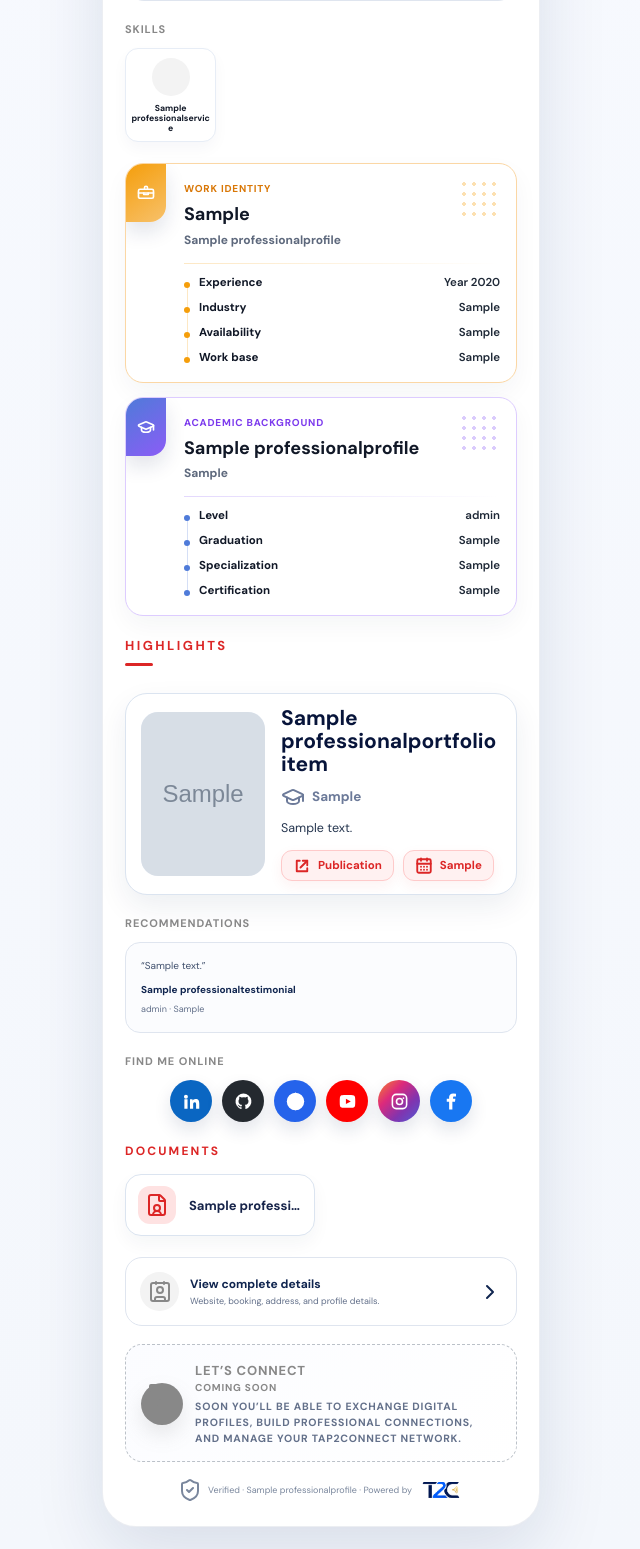
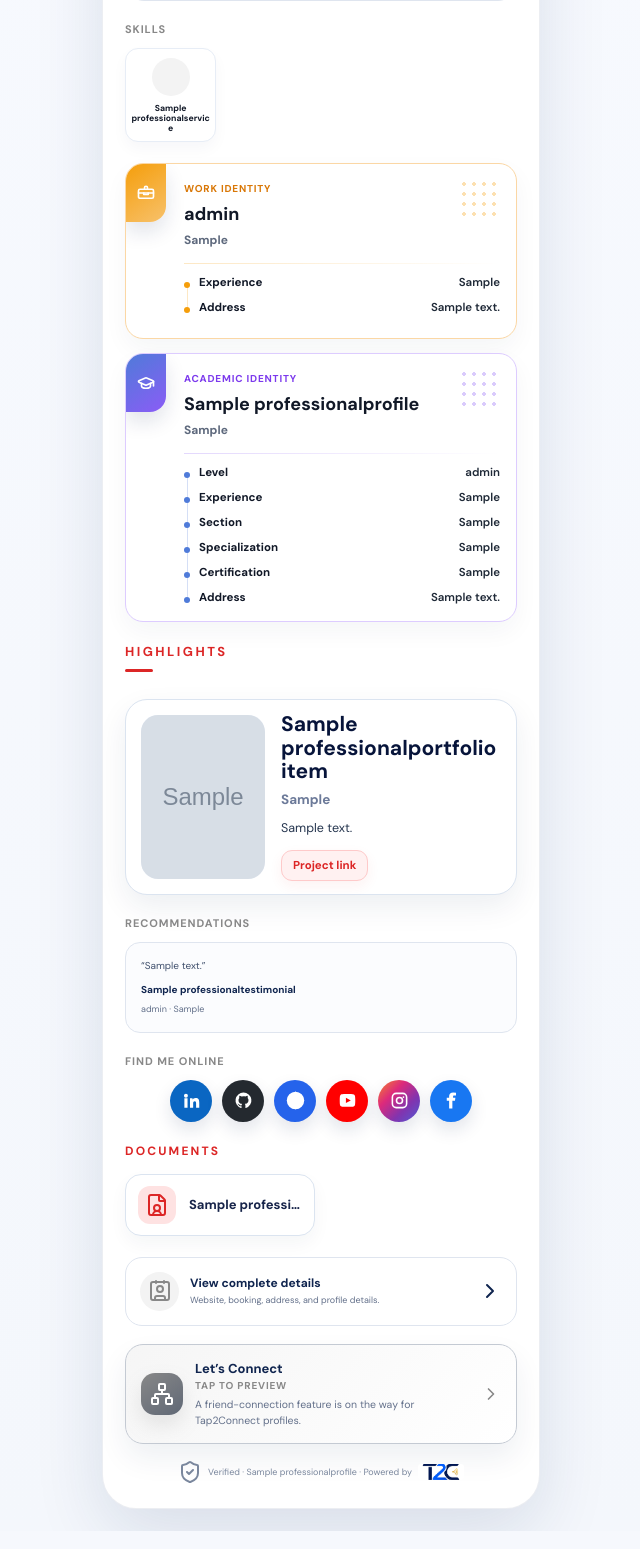
Before and after one commit to RobinDhami/Cards, a Django app: a page that uses professional_cards/templates/professional_cards/modern_identity.html in a window 1280 px wide. Shown: the part 970-2519 px from the top of the page, without its empty margins (319-959 px from the left). Run offline with Django 5.2, Linux system fonts and the light colour scheme; tables that the repository leaves empty hold one stand-in row (values such as "Sample post"); grey boxes marked "Sample" are stand-in pictures; some libraries are stand-ins or nearby versions.

Commit message:
Update professional profile identity fields

```diff
--- a/professional_cards/forms.py
+++ b/professional_cards/forms.py
@@ -84,6 +84,10 @@ class ProfessionalProfileForm(forms.ModelForm):
             'brand_name',
             'brand_tagline',
             'industry',
+            'work_role',
+            'work_organization',
+            'work_experience',
+            'work_address',
             'academic_section',
             'academic_title',
             'academic_institution',
@@ -91,6 +95,7 @@ class ProfessionalProfileForm(forms.ModelForm):
             'academic_year',
             'academic_specialization',
             'academic_certification',
+            'academic_address',
             'short_tagline',
             'about',
             'current_focus',
@@ -124,6 +129,8 @@ class ProfessionalProfileForm(forms.ModelForm):
             'about': forms.Textarea(attrs={'rows': 5}),
             'current_focus': forms.Textarea(attrs={'rows': 3}),
             'featured_interest': forms.Textarea(attrs={'rows': 3}),
+            'work_address': forms.Textarea(attrs={'rows': 2}),
+            'academic_address': forms.Textarea(attrs={'rows': 2}),
             'office_address': forms.Textarea(attrs={'rows': 3}),
             'accent_color': forms.TextInput(attrs={'type': 'color'}),
             'profession': forms.TextInput(attrs={'list': 'profession-options'}),
@@ -139,6 +146,10 @@ class ProfessionalProfileForm(forms.ModelForm):
             'brand_name': 'Brand or Business Name',
             'brand_tagline': 'Brand Tagline',
             'industry': 'Industry / Field / Course',
+            'work_role': 'Work role',
+            'work_organization': 'Work organization name',
+            'work_experience': 'Work experience',
+            'work_address': 'Work address',
             'academic_section': 'Class / Batch / Section',
             'academic_title': 'Degree / Academic Title',
             'academic_institution': 'Academic Institution',
@@ -146,6 +157,7 @@ class ProfessionalProfileForm(forms.ModelForm):
             'academic_year': 'Graduated / Study Year',
             'academic_specialization': 'Specialization',
             'academic_certification': 'Certification / Achievement',
+            'academic_address': 'Academic address',
             'short_tagline': 'Profile tagline',
             'current_focus': "What I'm working on",
             'featured_interest': 'Featured interest',
@@ -185,6 +197,11 @@ class ProfessionalProfileForm(forms.ModelForm):
         self.fields['networking_statement'].widget.attrs.update({
             'placeholder': 'Interested in connecting with educators, developers, and technology teams.',
         })
+        self.fields['work_role'].widget.attrs.update({'placeholder': 'Software Engineer, Designer, Manager'})
+        self.fields['work_organization'].widget.attrs.update({'placeholder': 'Company or organization name'})
+        self.fields['work_experience'].widget.attrs.update({'placeholder': '2 years, 6 months, Internship'})
+        self.fields['work_address'].widget.attrs.update({'placeholder': 'Office, city, or work location'})
+        self.fields['academic_address'].widget.attrs.update({'placeholder': 'Campus, city, or academic location'})
         owner = self.instance.owner if self.instance and self.instance.owner_id else None
         owner_is_profile_user = bool(owner and not owner.is_staff and not owner.is_superuser)
         if owner_is_profile_user:
--- a/professional_cards/templates/professional_cards/modern_identity.html
+++ b/professional_cards/templates/professional_cards/modern_identity.html
@@ -175,18 +175,13 @@
     .portfolio { display:grid; gap:12px; }
     .portfolio-item { min-width:0; display:grid; grid-template-columns:124px minmax(0,1fr); gap:16px; align-items:center; padding:13px 15px; border:1.5px solid #dbe4f0; border-radius:22px; background:#fff; box-shadow:0 12px 30px rgba(16,37,79,.075); transition:.18s ease; }
     .portfolio-item:hover { transform:translateY(-1px); border-color:#efb3b3; box-shadow:0 16px 34px rgba(16,37,79,.1); }
-    .portfolio-image { width:124px; height:164px; overflow:hidden; display:grid; place-items:center; border-radius:17px; color:#dc2626; background:linear-gradient(145deg,#eef6ff,#f8fbff); }
+    .portfolio-image { width:124px; height:164px; overflow:hidden; display:grid; place-items:center; border-radius:17px; color:#8a95aa; background:linear-gradient(145deg,#eef6ff,#f8fbff); font-size:11px; font-weight:800; text-transform:uppercase; letter-spacing:.08em; }
     .portfolio-image img { width:100%; height:100%; object-fit:cover; object-position:center 65%; filter:saturate(1.05) contrast(1.03); }
-    .portfolio-image i { width:40px; height:40px; stroke-width:2; }
     .portfolio-copy { min-width:0; display:flex; flex-direction:column; justify-content:center; align-self:stretch; }
     .portfolio-copy strong { display:block; color:#07143a; font-size:21px; line-height:1.1; font-weight:850; overflow-wrap:anywhere; }
     .portfolio-meta { margin-top:9px; display:flex; align-items:center; gap:7px; color:#6c7a99; font-size:13.5px; font-weight:800; line-height:1.25; overflow-wrap:anywhere; }
-    .portfolio-meta i { width:19px; height:19px; color:#8390ab; stroke-width:2.1; flex:0 0 auto; }
     .portfolio-copy p { margin:10px 0 0; color:#26364f; font-size:12.5px; line-height:1.45; overflow-wrap:anywhere; }
-    .portfolio-tags { display:flex; flex-wrap:wrap; gap:9px; margin-top:13px; }
-    .portfolio-tag { min-height:31px; display:inline-flex; align-items:center; gap:7px; padding:0 11px; border:1.5px solid #fecaca; border-radius:11px; color:#dc2626; background:#fff1f1; font-size:11.5px; font-weight:900; box-shadow:0 5px 14px rgba(220,38,38,.06); }
-    .portfolio-tag i { width:18px; height:18px; stroke-width:2.5; }
-    .portfolio-tag svg { width:18px; height:18px; stroke:currentColor; stroke-width:2.5; fill:none; stroke-linecap:round; stroke-linejoin:round; flex:0 0 auto; }
+    .portfolio-link { width:max-content; max-width:100%; margin-top:13px; display:inline-flex; align-items:center; min-height:31px; padding:0 11px; border:1.5px solid #fecaca; border-radius:11px; color:#dc2626; background:#fff1f1; font-size:11.5px; font-weight:900; box-shadow:0 5px 14px rgba(220,38,38,.06); overflow-wrap:anywhere; }
     .recommendation,.details-box { padding:15px; border:1px solid var(--line); border-radius:15px; background:#fbfcfe; }
     .recommendation + .recommendation { margin-top:9px; }
     .recommendation p { margin:0; color:#40506d; font-size:10px; line-height:1.6; }
@@ -216,11 +211,13 @@
     .details-trigger span span { display:block; margin-top:3px; color:var(--muted); font-size:9px; line-height:1.4; }
     .details-trigger > i { width:18px; height:18px; color:var(--accent); }
     .connect { width:100%; min-height:52px; margin-top:18px; display:flex; align-items:center; justify-content:center; gap:9px; border:0; border-radius:15px; color:#fff; background:linear-gradient(100deg,var(--accent),color-mix(in srgb,var(--accent) 78%,#142365)); box-shadow:0 12px 24px color-mix(in srgb,var(--accent) 24%,transparent); font-size:14px; font-weight:700; }
-    .connect-soon { width:100%; margin-top:18px; display:grid; grid-template-columns:42px 1fr; gap:12px; align-items:center; padding:15px; border:1px dashed color-mix(in srgb,var(--accent) 38%,#dbe4f0); border-radius:17px; color:#10254f; background:linear-gradient(135deg,#fbfcff,#fff); }
-    .connect-soon-icon { width:42px; height:42px; display:grid; place-items:center; border-radius:50%; color:#fff; background:var(--accent); box-shadow:0 10px 20px color-mix(in srgb,var(--accent) 18%,transparent); }
-    .connect-soon-icon i { width:20px; height:20px; }
-    .connect-soon strong { display:block; font-size:13px; }
-    .connect-soon span { display:block; margin-top:2px; color:var(--accent); font-size:10px; font-weight:900; text-transform:uppercase; letter-spacing:.08em; }
+    .connect-soon { width:100%; margin-top:18px; display:grid; grid-template-columns:42px 1fr auto; gap:12px; align-items:center; padding:15px; border:1px solid color-mix(in srgb,var(--accent) 28%,#dbe4f0); border-radius:18px; color:#10254f; background:linear-gradient(135deg,color-mix(in srgb,var(--accent) 8%,#fff),#fff); box-shadow:0 14px 30px rgba(16,37,79,.07); text-align:left; transition:.18s ease; }
+    .connect-soon:hover { transform:translateY(-1px); border-color:color-mix(in srgb,var(--accent) 46%,#dbe4f0); box-shadow:0 18px 34px rgba(16,37,79,.1); }
+    .connect-soon-icon { width:42px; height:42px; display:grid; place-items:center; border-radius:14px; color:#fff; background:linear-gradient(145deg,var(--accent),color-mix(in srgb,var(--accent) 68%,#0b244e)); box-shadow:0 10px 20px color-mix(in srgb,var(--accent) 18%,transparent); }
+    .connect-soon-icon i,.connect-soon-arrow { width:20px; height:20px; }
+    .connect-soon-arrow { color:var(--accent); }
+    .connect-soon strong { display:block; color:#10254f; font-size:13px; }
+    .connect-soon > span > span { display:block; margin-top:2px; color:var(--accent); font-size:10px; font-weight:900; text-transform:uppercase; letter-spacing:.08em; }
     .connect-soon p { margin:5px 0 0; color:var(--muted); font-size:10.5px; line-height:1.5; }
     .footer { padding:16px 8px 2px; display:flex; justify-content:center; align-items:center; gap:6px; color:#7a879d; font-size:9px; text-align:center; }
     .footer i { width:14px; height:14px; color:var(--accent); }
@@ -254,11 +251,8 @@
       .portfolio-image { width:124px; height:160px; border-radius:15px; }
       .portfolio-copy strong { font-size:20px; }
       .portfolio-meta { margin-top:8px; gap:6px; font-size:12.5px; }
-      .portfolio-meta i { width:18px; height:18px; }
       .portfolio-copy p { margin-top:8px; font-size:11.5px; line-height:1.42; }
-      .portfolio-tags { gap:8px; margin-top:11px; }
-      .portfolio-tag { min-height:29px; padding:0 10px; font-size:11px; border-radius:10px; }
-      .portfolio-tag i,.portfolio-tag svg { width:17px; height:17px; }
+      .portfolio-link { min-height:29px; margin-top:11px; padding:0 10px; font-size:11px; border-radius:10px; }
       .documents { gap:10px; }
       .document { min-height:56px; gap:9px; padding:9px; border-radius:14px; font-size:11.5px; }
       .document-icon { width:34px; height:34px; border-radius:11px; }
@@ -272,8 +266,7 @@
       .portfolio-copy strong { font-size:18px; }
       .portfolio-meta { font-size:11.5px; }
       .portfolio-copy p { font-size:10.8px; }
-      .portfolio-tags { gap:6px; }
-      .portfolio-tag { min-height:27px; padding:0 8px; font-size:10.5px; }
+      .portfolio-link { min-height:27px; padding:0 8px; font-size:10.5px; }
       .documents { gap:8px; }
       .document { min-height:52px; gap:8px; padding:8px; font-size:10.5px; }
       .document-icon { width:31px; height:31px; }
@@ -421,46 +414,50 @@
         </section>
       {% endif %}
 
+      {% if profile.work_role or profile.work_organization or profile.work_experience or profile.work_address or profile.academic_section or profile.academic_title or profile.academic_institution or profile.academic_level or profile.academic_year or profile.academic_specialization or profile.academic_certification or profile.academic_address %}
       <section class="section identity-stack">
         <div class="identity-rail" aria-hidden="true">
           <span class="identity-node work"><i data-lucide="briefcase-business"></i></span>
-          {% if profile.profile_type == "student" or profile.academic_section or profile.academic_title or profile.academic_institution or profile.academic_level or profile.academic_year or profile.academic_specialization or profile.academic_certification %}
+          {% if profile.academic_section or profile.academic_title or profile.academic_institution or profile.academic_level or profile.academic_year or profile.academic_specialization or profile.academic_certification or profile.academic_address %}
             <span class="identity-rail-line"></span>
             <span class="identity-node academic"><i data-lucide="graduation-cap"></i></span>
           {% endif %}
         </div>
         <div class="identity-cards">
+          {% if profile.work_role or profile.work_organization or profile.work_experience or profile.work_address %}
             <article class="identity-card work">
               <span class="identity-badge" aria-hidden="true"><svg viewBox="0 0 24 24"><path d="M10 6V5a2 2 0 0 1 2-2h0a2 2 0 0 1 2 2v1"/><path d="M4 7h16a2 2 0 0 1 2 2v8a2 2 0 0 1-2 2H4a2 2 0 0 1-2-2V9a2 2 0 0 1 2-2Z"/><path d="M2 12h20"/><path d="M9 12v2h6v-2"/></svg></span>
               <p class="identity-eyebrow">Work identity</p>
-            <h2 class="identity-title">{{ profile.designation|default:profile.profession|default:"Professional Profile" }}</h2>
-            <p class="identity-subtitle">{{ profile.company_name|default:profile.organization_tagline|default:"Independent profile" }}</p>
+              <h2 class="identity-title">{{ profile.work_role|default:"Work role not added" }}</h2>
+              <p class="identity-subtitle">{{ profile.work_organization|default:"Organization not added" }}</p>
               <div class="identity-divider"></div>
               <div class="identity-facts">
-              {% if profile.years_of_experience %}<div class="identity-fact"><span>Experience</span><strong>{% if profile.profile_type == "student" %}Year {{ profile.years_of_experience }}{% else %}{{ profile.years_of_experience }} year{{ profile.years_of_experience|pluralize }}{% endif %}</strong></div>{% endif %}
-              {% if profile.industry or profile.profession %}<div class="identity-fact"><span>Industry</span><strong>{{ profile.industry|default:profile.profession }}</strong></div>{% endif %}
-              {% if profile.business_hours %}<div class="identity-fact"><span>Availability</span><strong>{{ profile.business_hours }}</strong></div>{% endif %}
-              {% if profile.location %}<div class="identity-fact"><span>Work base</span><strong>{{ profile.location }}</strong></div>{% endif %}
+                {% if profile.work_experience %}<div class="identity-fact"><span>Experience</span><strong>{{ profile.work_experience }}</strong></div>{% endif %}
+                {% if profile.work_address %}<div class="identity-fact"><span>Address</span><strong>{{ profile.work_address }}</strong></div>{% endif %}
               </div>
             </article>
+          {% endif %}
 
-          {% if profile.profile_type == "student" or profile.academic_section or profile.academic_title or profile.academic_institution or profile.academic_level or profile.academic_year or profile.academic_specialization or profile.academic_certification %}
+          {% if profile.academic_section or profile.academic_title or profile.academic_institution or profile.academic_level or profile.academic_year or profile.academic_specialization or profile.academic_certification or profile.academic_address %}
             <article class="identity-card academic">
               <span class="identity-badge" aria-hidden="true"><i data-lucide="graduation-cap"></i></span>
-              <p class="identity-eyebrow">Academic background</p>
-              <h2 class="identity-title">{{ profile.academic_title|default:profile.industry|default:"Academic Profile" }}</h2>
-              <p class="identity-subtitle">{{ profile.academic_institution|default:profile.company_name|default:"Institution not added" }}</p>
+              <p class="identity-eyebrow">Academic identity</p>
+              <h2 class="identity-title">{{ profile.academic_title|default:"Academic role not added" }}</h2>
+              <p class="identity-subtitle">{{ profile.academic_institution|default:"Institution not added" }}</p>
               <div class="identity-divider"></div>
               <div class="identity-facts">
                 {% if profile.academic_level %}<div class="identity-fact"><span>Level</span><strong>{{ profile.academic_level }}</strong></div>{% endif %}
-                {% if profile.academic_year or profile.academic_section %}<div class="identity-fact"><span>Graduation</span><strong>{{ profile.academic_year|default:profile.academic_section }}</strong></div>{% endif %}
-                {% if profile.academic_specialization or profile.featured_interest %}<div class="identity-fact"><span>Specialization</span><strong>{{ profile.academic_specialization|default:profile.featured_interest }}</strong></div>{% endif %}
+                {% if profile.academic_year %}<div class="identity-fact"><span>Experience</span><strong>{{ profile.academic_year }}</strong></div>{% endif %}
+                {% if profile.academic_section %}<div class="identity-fact"><span>Section</span><strong>{{ profile.academic_section }}</strong></div>{% endif %}
+                {% if profile.academic_specialization %}<div class="identity-fact"><span>Specialization</span><strong>{{ profile.academic_specialization }}</strong></div>{% endif %}
                 {% if profile.academic_certification %}<div class="identity-fact"><span>Certification</span><strong>{{ profile.academic_certification }}</strong></div>{% endif %}
+                {% if profile.academic_address %}<div class="identity-fact"><span>Address</span><strong>{{ profile.academic_address }}</strong></div>{% endif %}
               </div>
             </article>
           {% endif %}
         </div>
       </section>
+      {% endif %}
 
       {% if profile.portfolio_items.all %}
         <section class="section portfolio-section">
@@ -468,17 +465,14 @@
           <div class="portfolio">
             {% for item in profile.portfolio_items.all %}
               <a class="portfolio-item" {% if item.link %}href="{{ item.link }}" target="_blank" rel="noopener"{% endif %}>
-                <span class="portfolio-image">{% if item.image %}<img src="{{ item.image.url }}" alt="{{ item.title }}">{% else %}<i data-lucide="image"></i>{% endif %}</span>
+                <span class="portfolio-image">{% if item.image %}<img src="{{ item.image.url }}" alt="{{ item.title }}">{% else %}Photo{% endif %}</span>
                 <span class="portfolio-copy">
                   <strong>{{ item.title }}</strong>
-                  {% if item.organization or profile.company_name or profile.academic_institution %}
-                    <span class="portfolio-meta"><i data-lucide="{% if profile.profile_type == 'student' %}graduation-cap{% else %}building-2{% endif %}"></i>{{ item.organization|default:profile.company_name|default:profile.academic_institution }}</span>
+                  {% if item.organization %}
+                    <span class="portfolio-meta">{{ item.organization }}</span>
                   {% endif %}
                   {% if item.description %}<p>{{ item.description }}</p>{% endif %}
-                  <span class="portfolio-tags">
-                    <span class="portfolio-tag"><svg viewBox="0 0 24 24" aria-hidden="true"><path d="M9 5H5v14h14v-4"/><path d="M13 5h6v6"/><path d="m19 5-9 9"/></svg>{{ item.get_highlight_type_display }}</span>
-                    {% if item.period %}<span class="portfolio-tag"><i data-lucide="calendar-days"></i>{{ item.period }}</span>{% endif %}
-                  </span>
+                  {% if item.link %}<span class="portfolio-link">Project link</span>{% endif %}
                 </span>
               </a>
             {% endfor %}
@@ -535,14 +529,15 @@
         </button>
       {% endif %}
 
-      <section class="connect-soon" aria-label="Let's Connect coming soon">
+      <button class="connect-soon" id="connectSoonBtn" type="button" aria-label="Let's Connect coming soon">
         <span class="connect-soon-icon"><i data-lucide="network"></i></span>
         <span>
           <strong>Let’s Connect</strong>
-          <span>Coming Soon</span>
-          <p>Soon you’ll be able to exchange digital profiles, build professional connections, and manage your Tap2Connect network.</p>
+          <span>Tap to preview</span>
+          <p>A friend-connection feature is on the way for Tap2Connect profiles.</p>
         </span>
-      </section>
+        <i class="connect-soon-arrow" data-lucide="chevron-right"></i>
+      </button>
 
       <footer class="footer">
         <i data-lucide="shield-check"></i>
@@ -577,11 +572,17 @@
     const detailsButton = document.getElementById("detailsBtn");
     const closeButton = document.getElementById("closeDrawer");
     const toast = document.getElementById("toast");
+    const connectSoonButton = document.getElementById("connectSoonBtn");
     const closeDrawer = () => { drawer?.classList.remove("show"); detailsButton?.focus(); };
     detailsButton?.addEventListener("click", () => { drawer?.classList.add("show"); closeButton?.focus(); });
     closeButton?.addEventListener("click", closeDrawer);
     drawer?.addEventListener("click", event => { if (event.target === drawer) closeDrawer(); });
     document.addEventListener("keydown", event => { if (event.key === "Escape") closeDrawer(); });
+    connectSoonButton?.addEventListener("click", () => {
+      toast.textContent = "This feature will be available soon. You will be able to connect with friends from here.";
+      toast.classList.add("show");
+      setTimeout(() => toast.classList.remove("show"), 3200);
+    });
     document.getElementById("shareBtn").addEventListener("click", async () => {
       const data = { title: "{{ profile.full_name|escapejs }}", text: "View {{ profile.full_name|escapejs }}'s digital profile.", url: "{{ public_url|escapejs }}" };
       try {
```
Also changed, not shown: professional_cards/models.py (+28 -0 lines), professional_cards/templates/professional_cards/profile_form.html (+41 -9 lines), professional_cards/templates/professional_cards/profile_owner_form.html (+21 -36 lines), professional_cards/migrations/0010_professionalprofile_academic_address_and_more.py (added). Lines whose indentation alone changed are shown as unchanged.
